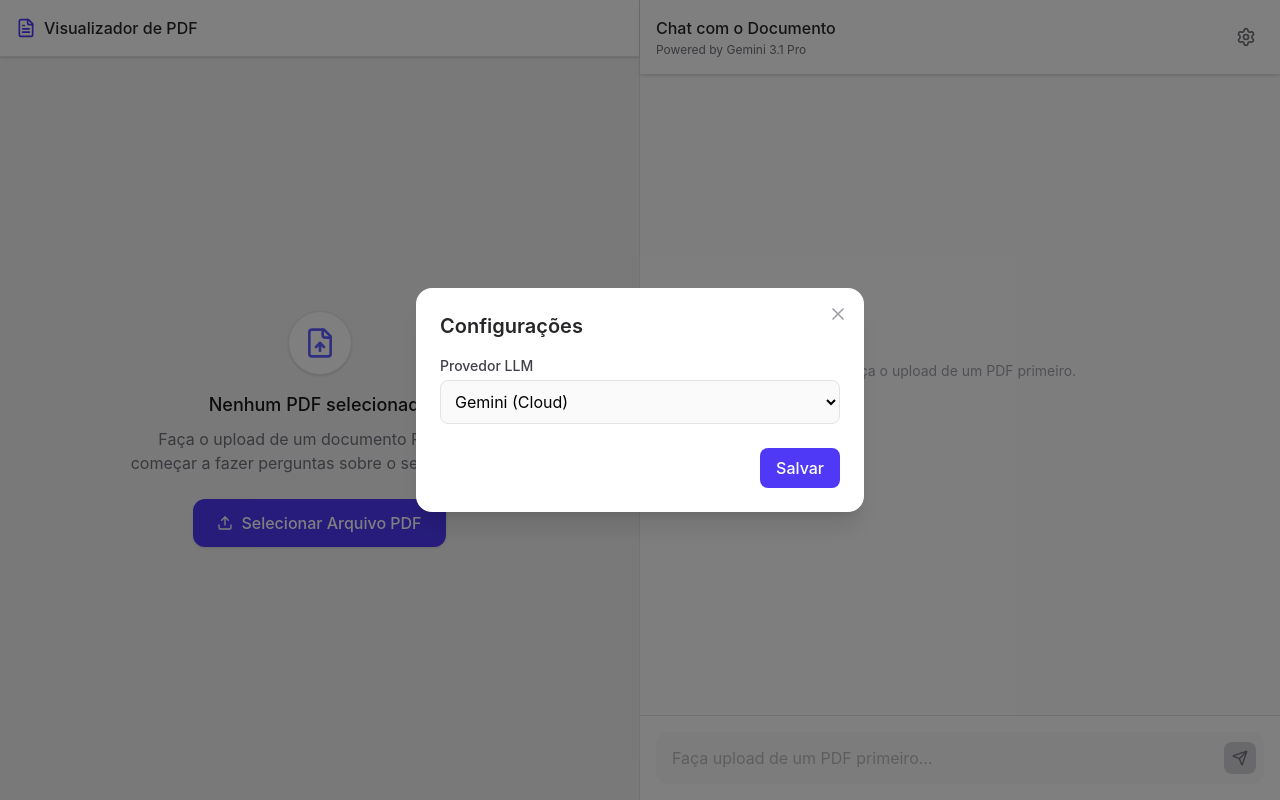
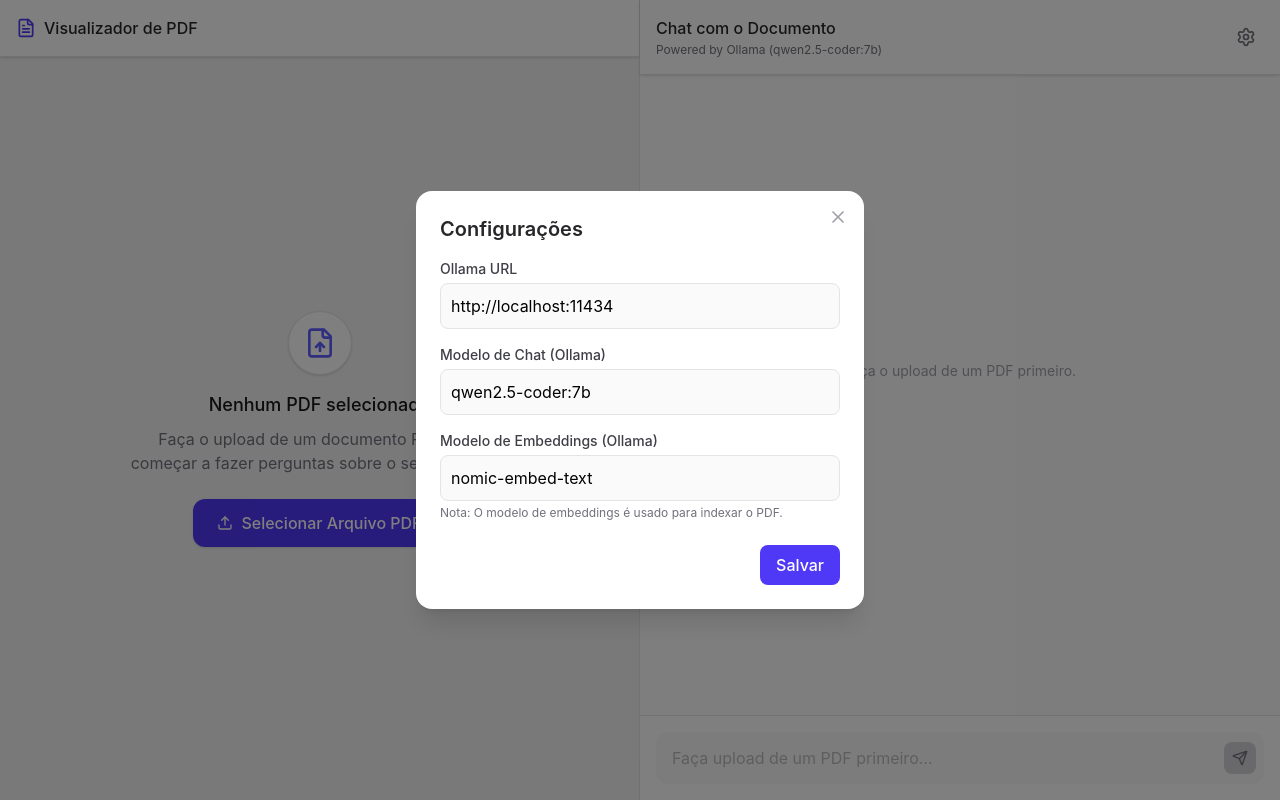
Before and after one commit to Micate01/agentpdf, a React (Vite) app: page / in a window 1280 px wide. Both pictures are taken after a click on the button 1246 px from the left and 37 px from the top of the page. Built offline with nearby package versions, Linux system fonts and the light colour scheme.

Commit message:
feat: Simplify backend to Ollama only
Removes Gemini provider and associated API key handling from both frontend and backend.
Updates default Ollama chat model.
Ensures only Ollama specific configurations are passed to the backend.

```diff
--- a/server.ts
+++ b/server.ts
@@ -2,7 +2,6 @@ import express from 'express';
 import multer from 'multer';
 import { PDFParse } from 'pdf-parse';
 import { createServer as createViteServer } from 'vite';
-import { GoogleGenAI } from '@google/genai';
 import { Pool } from 'pg';
 
 const app = express();
@@ -53,9 +52,9 @@ async function startServer() {
         return res.status(400).json({ error: 'No file uploaded' });
       }
 
-      const { provider, ollamaUrl, embeddingModel, geminiApiKey } = req.body;
+      const { ollamaUrl, embeddingModel } = req.body;
 
-      if (provider === 'ollama' && (!ollamaUrl || !embeddingModel)) {
+      if (!ollamaUrl || !embeddingModel) {
         return res.status(400).json({ error: 'Ollama URL and Embedding Model are required for indexing with Ollama.' });
       }
 
@@ -77,12 +76,7 @@ async function startServer() {
         const chunk = chunks[i];
         if (chunk.trim().length === 0) continue;
 
-        let embedding: number[];
-        if (provider === 'ollama') {
-          embedding = await getOllamaEmbedding(chunk, ollamaUrl, embeddingModel);
-        } else {
-          embedding = await getGeminiEmbedding(chunk, geminiApiKey);
-        }
+        const embedding = await getOllamaEmbedding(chunk, ollamaUrl, embeddingModel);
 
         await pool.query(
           'INSERT INTO pdf_chunks (filename, chunk_index, text, embedding) VALUES ($1, $2, $3, $4)',
@@ -104,7 +98,7 @@ async function startServer() {
   // API: Chat with RAG
   app.post('/api/chat', async (req, res) => {
     try {
-      const { message, history, provider, ollamaUrl, chatModel, embeddingModel, geminiApiKey } = req.body;
+      const { message, history, ollamaUrl, chatModel, embeddingModel } = req.body;
 
       if (!message) {
         return res.status(400).json({ error: 'Message is required' });
@@ -117,12 +111,11 @@ async function startServer() {
 
       // If we have indexed documents, perform vector search
       if (rows.length > 0) {
-        let queryEmbedding: number[];
-        if (provider === 'ollama' && ollamaUrl && embeddingModel) {
-          queryEmbedding = await getOllamaEmbedding(message, ollamaUrl, embeddingModel);
-        } else {
-          queryEmbedding = await getGeminiEmbedding(message, geminiApiKey);
+        if (!ollamaUrl || !embeddingModel) {
+          return res.status(400).json({ error: 'Ollama URL and Embedding Model are required.' });
         }
+
+        const queryEmbedding = await getOllamaEmbedding(message, ollamaUrl, embeddingModel);
 
         // Calculate similarities
         const scoredChunks = rows.map(doc => ({
@@ -139,7 +132,6 @@ async function startServer() {
 
       const systemPrompt = `You are a helpful assistant. Use the following context from a PDF document to answer the user's question. If the answer is not in the context, say "I cannot find the answer in the provided document."\n\nContext:\n${context}`;
 
-      if (provider === 'ollama') {
       if (!ollamaUrl || !chatModel) {
         return res.status(400).json({ error: 'Ollama URL and Chat Model are required.' });
       }
@@ -167,36 +159,6 @@ async function startServer() {
       const data = await response.json();
       res.json({ reply: data.message.content });
 
-      } else {
-        // Fallback to Gemini
-        const apiKey = geminiApiKey;
-        if (!apiKey) {
-          throw new Error('GEMINI_API_KEY is missing.');
-        }
-        const ai = new GoogleGenAI({ apiKey });
-
-        const geminiContents = [];
-
-        // Add context as the first system-like message
-        geminiContents.push({ role: 'user', parts: [{ text: systemPrompt }] });
-        geminiContents.push({ role: 'model', parts: [{ text: 'Understood. I will use the provided context to answer your questions.' }] });
-
-        // Add history
-        for (const msg of history) {
-          geminiContents.push({ role: msg.role, parts: [{ text: msg.text }] });
-        }
-
-        // Add current message
-        geminiContents.push({ role: 'user', parts: [{ text: message }] });
-
-        const response = await ai.models.generateContent({
-          model: 'gemini-3.1-pro-preview',
-          contents: geminiContents,
-        });
-
-        res.json({ reply: response.text });
-      }
-
     } catch (error: any) {
       console.error('Chat Error:', error);
       res.status(500).json({ error: error.message || 'Failed to generate response' });
--- a/src/App.tsx
+++ b/src/App.tsx
@@ -19,9 +19,8 @@ export default function App() {
 
   // Settings State
   const [showSettings, setShowSettings] = useState(false);
-  const [provider, setProvider] = useState<'gemini' | 'ollama'>('gemini');
   const [ollamaUrl, setOllamaUrl] = useState('http://localhost:11434');
-  const [ollamaChatModel, setOllamaChatModel] = useState('llama3');
+  const [ollamaChatModel, setOllamaChatModel] = useState('qwen2.5-coder:7b');
   const [ollamaEmbeddingModel, setOllamaEmbeddingModel] = useState('nomic-embed-text');
 
   const scrollToBottom = () => {
@@ -54,10 +53,8 @@ export default function App() {
     try {
       const formData = new FormData();
       formData.append('file', file);
-      formData.append('provider', provider);
       formData.append('ollamaUrl', ollamaUrl);
       formData.append('embeddingModel', ollamaEmbeddingModel);
-      formData.append('geminiApiKey', process.env.GEMINI_API_KEY || '');
 
       const response = await fetch('/api/upload', {
         method: 'POST',
@@ -106,11 +103,9 @@ export default function App() {
         body: JSON.stringify({
           message: userMessage,
           history,
-          provider,
           ollamaUrl,
           chatModel: ollamaChatModel,
-          embeddingModel: ollamaEmbeddingModel,
-          geminiApiKey: process.env.GEMINI_API_KEY
+          embeddingModel: ollamaEmbeddingModel
         })
       });
 
@@ -152,20 +147,6 @@ export default function App() {
 
             <div className="space-y-4">
               <div>
-                <label className="block text-sm font-medium text-zinc-700 mb-1">Provedor LLM</label>
-                <select
-                  value={provider}
-                  onChange={(e) => setProvider(e.target.value as 'gemini' | 'ollama')}
-                  className="w-full p-2.5 bg-zinc-50 border border-zinc-200 rounded-lg focus:ring-2 focus:ring-indigo-500 outline-none"
-                >
-                  <option value="gemini">Gemini (Cloud)</option>
-                  <option value="ollama">Ollama (Local)</option>
-                </select>
-              </div>
-
-              {provider === 'ollama' && (
-                <>
-                  <div>
                 <label className="block text-sm font-medium text-zinc-700 mb-1">Ollama URL</label>
                 <input
                   type="text"
@@ -181,7 +162,7 @@ export default function App() {
                   type="text"
                   value={ollamaChatModel}
                   onChange={(e) => setOllamaChatModel(e.target.value)}
-                      placeholder="llama3"
+                  placeholder="qwen2.5-coder:7b"
                   className="w-full p-2.5 bg-zinc-50 border border-zinc-200 rounded-lg focus:ring-2 focus:ring-indigo-500 outline-none"
                 />
               </div>
@@ -198,8 +179,6 @@ export default function App() {
                   Nota: O modelo de embeddings é usado para indexar o PDF.
                 </p>
               </div>
-                </>
-              )}
             </div>
 
             <div className="mt-6 flex justify-end">
@@ -271,7 +250,7 @@ export default function App() {
           <div>
             <h2 className="font-medium text-zinc-800">Chat com o Documento</h2>
             <p className="text-xs text-zinc-500 mt-0.5">
-              {provider === 'gemini' ? 'Powered by Gemini 3.1 Pro' : `Powered by Ollama (${ollamaChatModel})`}
+              Powered by Ollama ({ollamaChatModel})
             </p>
           </div>
           <button
```
Lines whose indentation alone changed are shown as unchanged.
